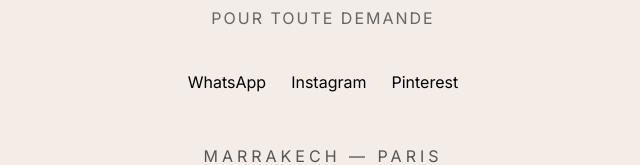
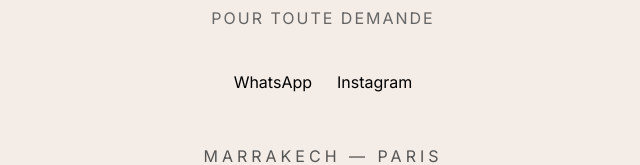
Before and after one commit to JeanPhilippeT/site, a Next.js app: page / in a window 1280 px wide. Shown: the part 612-777 px from the top of the page, without its empty margins (317-957 px from the left). Built offline with nearby package versions, Linux system fonts and the light colour scheme.

Commit message:
Update page.tsx

```diff
--- a/src/app/page.tsx
+++ b/src/app/page.tsx
@@ -100,17 +100,7 @@
             Instagram
           </a>
 
-          <a
-            href="https://pinterest.com"
-            target="_blank"
-            rel="noopener noreferrer"
-            style={{
-              color: "#000",
-              textDecoration: "none",
-            }}
-          >
-            Pinterest
-          </a>
+
         </div>
 
         <p
```
